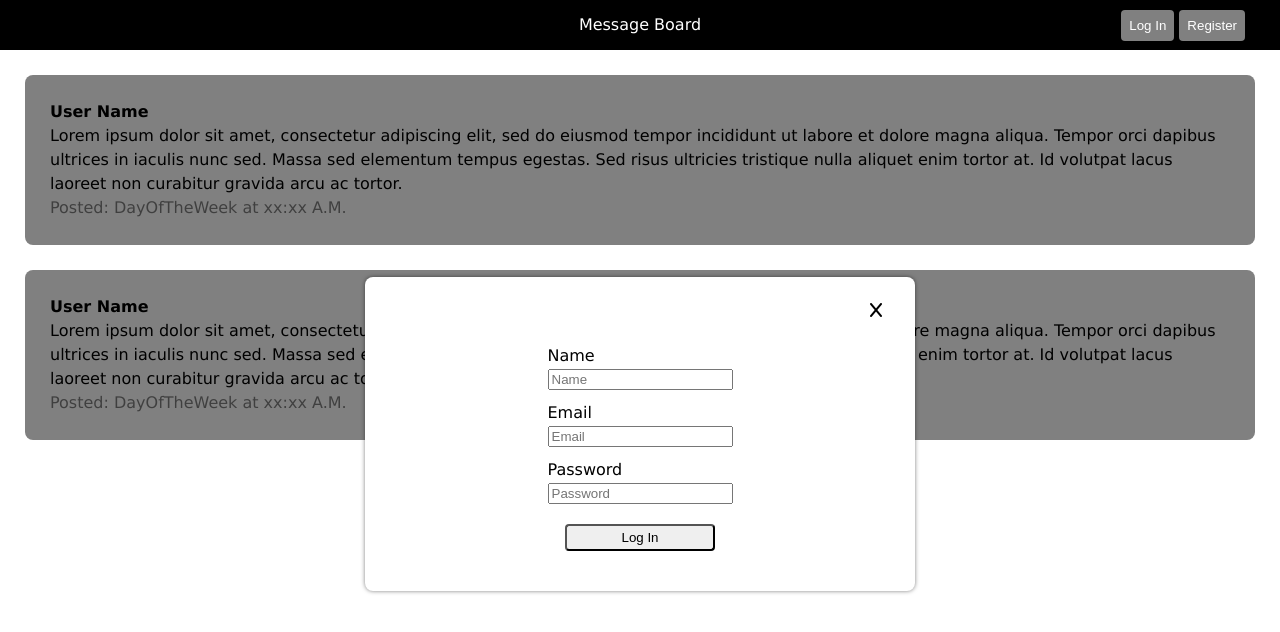
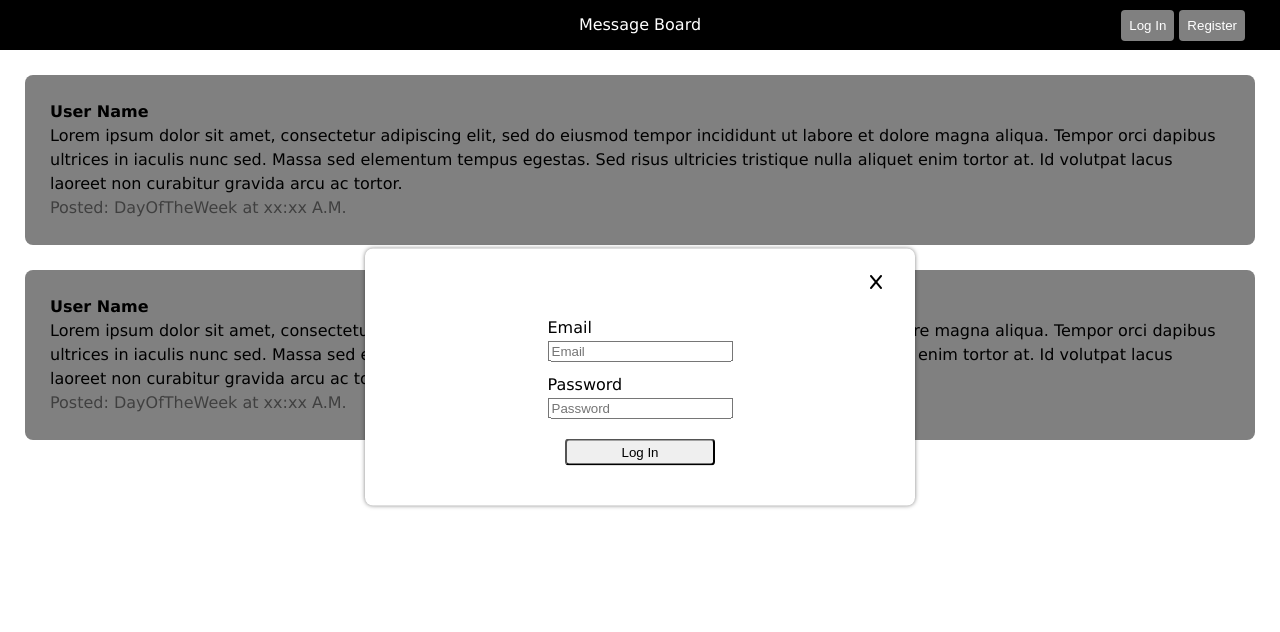
Before and after one commit to tupasj/TOP_Members_Only, a React (Vite) app in the folder frontend/: page / in a window 1280 px wide. Both pictures are taken after a click on the button "Log In". Shown: the top 632 px of the page. Built offline with nearby package versions, Linux system fonts and the light colour scheme.

Commit message:
Set up user login on frontend and backend

```diff
--- a/frontend/src/GlobalStyles.jsx
+++ b/frontend/src/GlobalStyles.jsx
@@ -50,7 +50,6 @@ table {
 }
 `;
 
-// Gainsboro: #D8DBE2, Light Steel Blue: #A9BCD0, Cadet Blue: #58A4B0, Charcoal: #373F51, Eerie Black: #1B1B1E
 const Styles = createGlobalStyle`
 :root {
     --gainsboro: #D8DBE2;
--- a/frontend/src/components/Form/LoginForm.jsx
+++ b/frontend/src/components/Form/LoginForm.jsx
@@ -1,4 +1,5 @@
 import { useState } from "react";
+import axios from "axios";
 import { Formik, Form, Field, ErrorMessage } from "formik";
 import * as Yup from "yup";
 import { ErrorMessageText } from "./ErrorMessageText";
@@ -31,7 +32,6 @@ const LoginButton = styled.button`
 const NotificationTextContainer = styled.div``;
 
 const LoginForm = () => {
-  const [loggedIn, setloggedIn] = useState(false);
   const [notificationText, setNotificationText] = useState("");
 
   const initialValues = {
@@ -41,10 +41,6 @@ const LoginForm = () => {
   };
 
   const validationSchema = Yup.object({
-    name: Yup.string()
-      .required("This field is required.")
-      .min(2, "Name should be a minimum of 2 characters.")
-      .max(50, "Please enter a name of 50 characters or less"),
     email: Yup.string()
       .email("Invalid email format.")
       .required("This field is required."),
@@ -55,18 +51,25 @@ const LoginForm = () => {
   });
 
   const onSubmit = async (values) => {
-
+    const loginUser = async (values) => {
+      try {
+        const loginResponse = await axios.post("http://localhost:4000/user/login", {
+          email: values.email,
+          password: values.password,
+        });
+        console.log('User: ', loginResponse);
+        setNotificationText("Log in successful!");
+      } catch (error) {
+        console.log('error: ', error.response.data.message);
+        setNotificationText(`Error: ${error.response.data.message}`);
+      }
     };
-
-  const successfulSignup = () => {
-    setloggedIn(true);
-    setNotificationText("Signup successful!");
+    loginUser(values);
   };
 
   let validationActive = false;
   return (
     <>
-      {!loggedIn && (
       <Formik
         initialValues={initialValues}
         validationSchema={validationSchema}
@@ -75,7 +78,6 @@ const LoginForm = () => {
         onSubmit={(values, { resetForm }) => {
           onSubmit(values);
           resetForm();
-            successfulSignup();
         }}
       >
         <Form>
@@ -83,17 +85,6 @@ const LoginForm = () => {
             <NotificationTextContainer>
               {notificationText}
             </NotificationTextContainer>
-              <FormControl>
-                <label htmlFor="name">Name</label>
-                <Field
-                  className="form-input"
-                  type="text"
-                  id="name"
-                  name="name"
-                  placeholder="Name"
-                />
-              </FormControl>
-              <ErrorMessage name="name" component={ErrorMessageText} />
             <FormControl>
               <label htmlFor="email">Email</label>
               <Field
@@ -126,7 +117,6 @@ const LoginForm = () => {
           </FormWrapper>
         </Form>
       </Formik>
-      )}
     </>
   );
 };
```
Also changed, not shown: 1 other file (tests, documents, lock files or other folders). Lines whose indentation alone changed are shown as unchanged.
